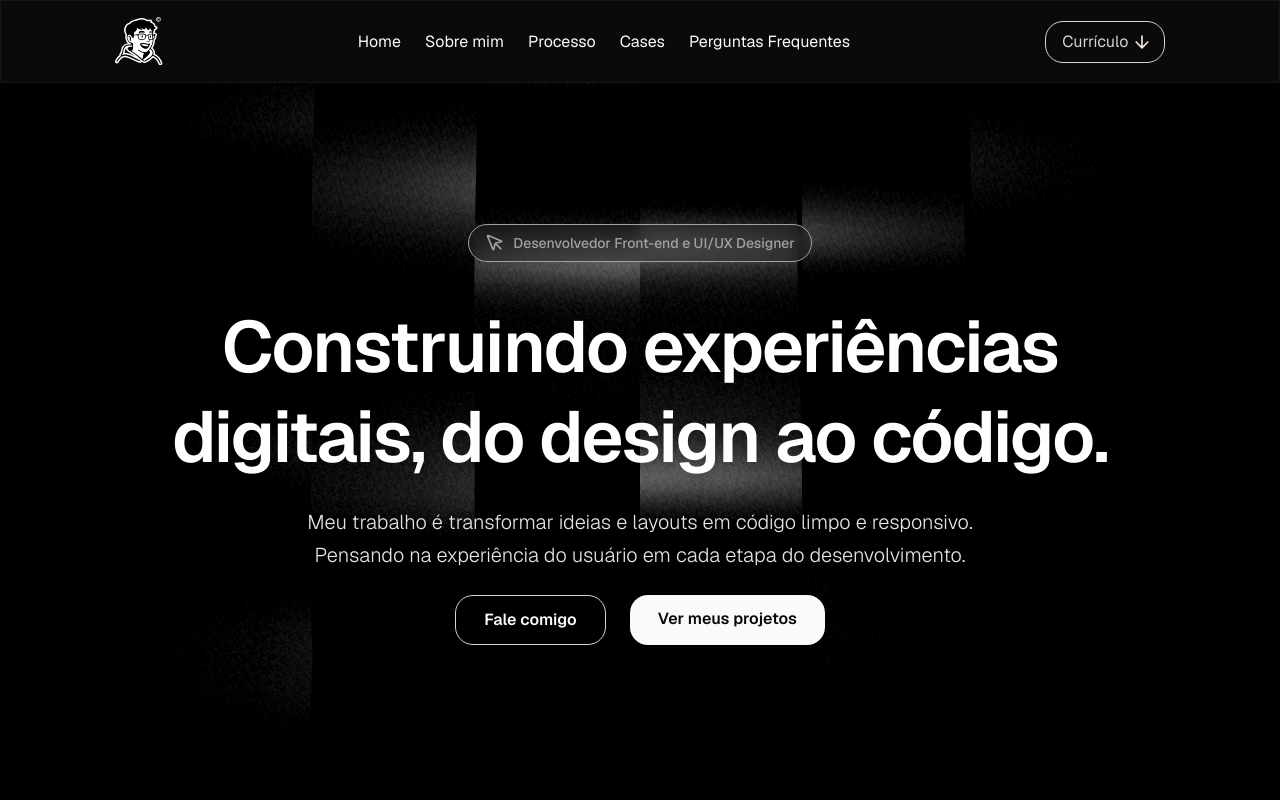
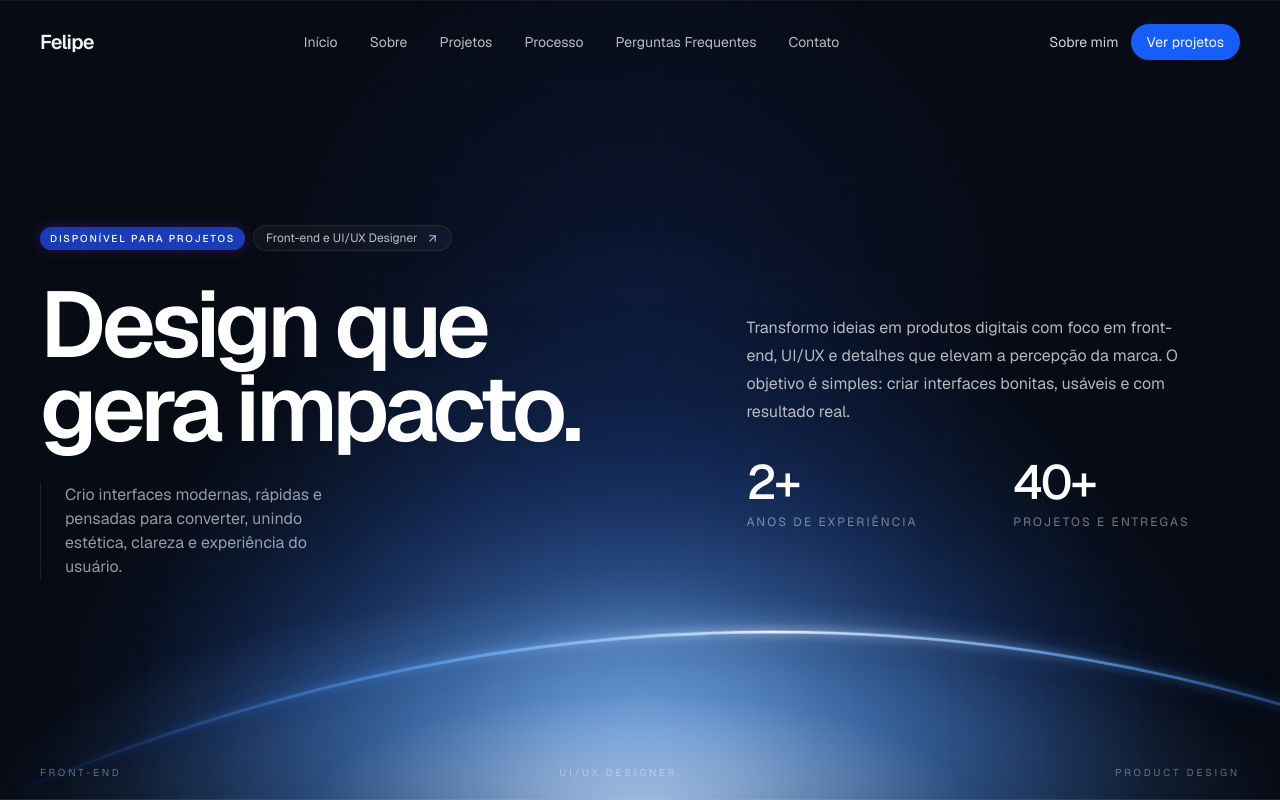
Before and after one commit to felipekenzoo/portfolio-next, a Next.js app: page / in a window 1280 px wide. Shown: the top 800 px of the page. Built offline with nearby package versions, Linux system fonts and the light colour scheme.

Commit message:
Mudando a hero section

```diff
--- a/app/globals.css
+++ b/app/globals.css
@@ -81,6 +81,10 @@
   --sidebar-ring: oklch(0.705 0.015 286.067);
 }
 
+html {
+  scroll-behavior: smooth;
+}
+
 .dark {
   --background: oklch(0.141 0.005 285.823);
   --foreground: oklch(0.985 0 0);
--- a/app/page.tsx
+++ b/app/page.tsx
@@ -5,7 +5,6 @@ import Cases from "./sections/cases";
 import FAQ from "./sections/faq";
 import FinalSection from "./sections/finalcta";
 import Footer from "./sections/footer";
-import Header from "./sections/header";
 import Hero from "./sections/hero";
 import Process from "./sections/process";
 
@@ -13,7 +12,6 @@ export default function Home() {
   return (
     <div className="flex flex-col min-h-screen bg-zinc-50 font-sans dark:bg-black">
       <main className="flex-1 w-full">
-        <Header />
         <Hero />
         <About />
         <Cases />
--- a/app/sections/finalcta.tsx
+++ b/app/sections/finalcta.tsx
@@ -3,7 +3,7 @@ import SocialLink from "../components/social";
 
 export default function FinalSection() {
   return (
-    <section className="flex flex-col lg:flex-row px-10 md:px-12 lg:px-80 py-16 md:py-30 bg-neutral-100/20 justify-between gap-6 md:gap-8">
+    <section className="flex flex-col lg:flex-row px-10 md:px-12 lg:px-80 py-16 md:py-30 bg-neutral-100/20 justify-between gap-6 md:gap-8" id="contact">
       <div id="left">
         <div className="flex items-center gap-1.5">
           <div className="bg-green-500 h-3 w-3 rounded-2xl border border-green-100"></div>
--- a/app/sections/hero.tsx
+++ b/app/sections/hero.tsx
@@ -1,59 +1,244 @@
-"use client";
+import { Geist } from "next/font/google";
+import Link from "next/link";
+import { ArrowUpRight } from "lucide-react";
 
-import Hat from "../components/hat";
-import { MousePointer } from "lucide-react";
-import Beams from "@/app/components/Beams";
+const geist = Geist({ subsets: ["latin"], variable: "--font-geist" });
 
 export default function Hero() {
   return (
     <section
       id="hero"
-      className="relative flex flex-col w-full items-center py-32 justify-start bg-cover bg-center bg-no-repeat md:pt-56 md:py-56 text-center overflow-hidden pb-10"
+      className={`relative isolate flex min-h-screen w-full flex-col overflow-hidden bg-[#070b14] text-white ${geist.className}`}
     >
-      <div className="absolute inset-0 z-0 pointer-events-none">
-        <Beams
-          beamWidth={2}
-          beamHeight={15}
-          beamNumber={12}
-          lightColor="#bababa"
-          speed={2}
-          noiseIntensity={1.75}
-          scale={0.2}
-          rotation={0}
-        />
+      <style jsx global>{`
+        @keyframes heroGridShift {
+          0% {
+            transform: translate3d(0, 0, 0);
+          }
+          100% {
+            transform: translate3d(-48px, -48px, 0);
+          }
+        }
+
+        @keyframes heroFloatA {
+          0%,
+          100% {
+            transform: translate3d(-50%, 0, 0) scale(1);
+          }
+          50% {
+            transform: translate3d(-50%, -22px, 0) scale(1.06);
+          }
+        }
+
+        @keyframes heroFloatB {
+          0%,
+          100% {
+            transform: translate3d(0, 0, 0) scale(1);
+          }
+          50% {
+            transform: translate3d(18px, -18px, 0) scale(1.04);
+          }
+        }
+
+        @keyframes heroPulse {
+          0%,
+          100% {
+            opacity: 0.55;
+          }
+          50% {
+            opacity: 0.95;
+          }
+        }
+
+        @keyframes heroSweep {
+          0% {
+            transform: translateX(-12%) scaleX(1);
+          }
+          50% {
+            transform: translateX(12%) scaleX(1.08);
+          }
+          100% {
+            transform: translateX(-12%) scaleX(1);
+          }
+        }
+      `}</style>
+
+      <div className="absolute inset-0 bg-[#070b14]" />
+
+      <div
+        className="absolute inset-0 opacity-90"
+        style={{
+          backgroundImage:
+            "radial-gradient(circle at 50% 92%, rgba(96,165,250,0.42) 0%, rgba(59,130,246,0.18) 18%, rgba(7,11,20,0) 54%), radial-gradient(circle at 50% 38%, rgba(29,78,216,0.17) 0%, rgba(7,11,20,0) 48%)",
+        }}
+      />
+
+      <div
+        className="absolute inset-0 opacity-60"
+        style={{
+          backgroundImage:
+            "linear-gradient(to right, rgba(255,255,255,0.045) 1px, transparent 1px), linear-gradient(to bottom, rgba(255,255,255,0.045) 1px, transparent 1px)",
+          backgroundSize: "96px 96px",
+          animation: "heroGridShift 22s linear infinite",
+        }}
+      />
+
+      <div
+        className="absolute bottom-0 left-1/2 h-[24rem] w-[68rem] -translate-x-1/2 rounded-full blur-3xl"
+        style={{
+          background:
+            "radial-gradient(ellipse at center bottom, rgba(191,219,254,0.92) 0%, rgba(96,165,250,0.5) 30%, rgba(37,99,235,0.18) 55%, rgba(7,11,20,0) 78%)",
+        }}
+      />
+
+      <div className="absolute inset-x-0 top-0 h-px bg-white/5" />
+      <div className="absolute inset-x-0 bottom-0 h-px bg-white/10" />
+
+      <div className="relative z-10 mx-auto flex w-full max-w-7xl items-center justify-between px-4 pt-4 sm:px-6 md:px-10 md:pt-6">
+        <Link href="/" className="text-xl font-semibold tracking-[-0.04em] text-white/95">
+          Felipe
+        </Link>
+
+        <nav className="hidden items-center gap-8 text-sm text-white/72 md:flex">
+          <Link href="#hero" className="transition-colors hover:text-white">
+            Início
+          </Link>
+          <Link href="#about" className="transition-colors hover:text-white">
+            Sobre
+          </Link>
+          <Link href="#cases" className="transition-colors hover:text-white">
+            Projetos
+          </Link>
+          <Link href="#process" className="transition-colors hover:text-white">
+            Processo
+          </Link>
+          <Link href="#faq" className="transition-colors hover:text-white">
+            Perguntas Frequentes
+          </Link>
+          <Link href="#contact" className="transition-colors hover:text-white">
+            Contato
+          </Link>
+        </nav>
+
+        <div className="flex items-center gap-3 text-sm">
+          <Link href="#about" className="hidden text-white/82 transition-colors hover:text-white md:block">
+            Sobre mim
+          </Link>
+          <Link
+            href="#cases"
+            className="py-2 px-4 rounded-2xl bg-blue-600 text-neutral-50 w-fit hover:px-6 hover:bg-blue-700 transition-all duration-300 ease-in-out"
+          >
+            Ver projetos
+          </Link>
+        </div>
       </div>
 
-      <div className="pointer-events-none absolute bottom-0 left-0 w-full h-40 md:h-56 bg-linear-to-t from-black/90 to-transparent z-10" />
+      <div className="relative z-10 mx-auto grid w-full max-w-7xl flex-1 items-start gap-8 px-4 pb-18 pt-10 sm:px-6 sm:pt-14 md:grid-cols-[1.08fr_0.92fr] md:items-center md:gap-10 md:px-10 md:pb-24 md:pt-10">
+        <div className="flex flex-col gap-5 md:gap-8">
+          <div className="flex flex-col items-start gap-2 sm:flex-row sm:flex-wrap sm:items-center">
+            <span className="rounded-full bg-blue-800 px-2.5 py-1 text-[10px] font-medium uppercase tracking-[0.18em] text-white shadow-[0_0_14px_rgba(88,28,135,0.5)]">
+              Disponível para projetos
+            </span>
+            <span className="inline-flex items-center gap-2 rounded-full border border-white/8 bg-white/4 px-3 py-1 text-xs text-white/72">
+              Front-end e UI/UX Designer
+              <ArrowUpRight size={13} className="text-blue-300" />
+            </span>
+          </div>
 
-      <div className="relative z-20 flex flex-col items-center w-full px-2 gap-6">
-        <Hat
-          icon={<MousePointer size={20} />}
-          title="Desenvolvedor Front-end e UI/UX Designer"
+          <h1 className="max-w-[11ch] text-[2.7rem] font-semibold leading-[0.9] tracking-[-0.055em] text-white sm:text-5xl md:max-w-xl md:text-[4.8rem] lg:text-[5.8rem]">
+            Design que
+            <br />
+            gera impacto.
+          </h1>
+
+          <div className="max-w-xs border-l border-white/10 pl-4 text-sm text-white/58 sm:pl-5 md:pl-6 md:text-base">
+            Crio interfaces modernas, rápidas e pensadas para converter, unindo estética, clareza e experiência do usuário.
+          </div>
+        </div>
+
+        <div className="flex flex-col gap-6 md:gap-8 md:pt-10 md:pl-10">
+          <p className="max-w-md text-sm leading-6 text-white/70 md:text-base md:leading-7">
+            Transformo ideias em produtos digitais com foco em front-end, UI/UX e detalhes que elevam a percepção da marca. O objetivo é simples: criar interfaces bonitas, usáveis e com resultado real.
+          </p>
+
+          <div className="grid max-w-lg grid-cols-2 gap-4 text-left sm:gap-6 md:gap-10">
+            <div>
+              <div className="text-4xl font-medium tracking-[-0.05em] text-white md:text-5xl">2+</div>
+              <div className="mt-2 text-xs uppercase tracking-[0.18em] text-white/45">Anos de experiência</div>
+            </div>
+            <div>
+              <div className="text-4xl font-medium tracking-[-0.05em] text-white md:text-5xl">40+</div>
+              <div className="mt-2 text-xs uppercase tracking-[0.18em] text-white/45">Projetos e entregas</div>
+            </div>
+          </div>
+        </div>
+      </div>
+
+      <div className="pointer-events-none absolute inset-x-0 bottom-0 z-20 h-[30vh] sm:h-[34vh] md:h-[42vh]">
+        <div
+          className="absolute inset-x-0 bottom-0 h-[18vh] bg-[radial-gradient(ellipse_at_center_bottom,rgba(191,219,254,0.68)_0%,rgba(96,165,250,0.26)_36%,rgba(7,11,20,0)_72%)] sm:h-[20vh] md:h-[26vh]"
         />
 
-        <h1 className="text-4xl md:text-7xl font-semibold text-white max-w-5xl tracking-tight leading-tight drop-shadow-lg">
-          Construindo experiências digitais, do design ao código.
-        </h1>
+        <svg
+          className="absolute inset-x-0 bottom-0 h-full w-full"
+          viewBox="0 0 1440 360"
+          preserveAspectRatio="none"
+          xmlns="http://www.w3.org/2000/svg"
+        >
+          <defs>
+            <filter id="hero-arc-glow" x="-20%" y="-120%" width="140%" height="420%">
+              <feGaussianBlur stdDeviation="5" result="blur1" />
+              <feGaussianBlur stdDeviation="12" result="blur2" />
+              <feMerge>
+                <feMergeNode in="blur2" />
+                <feMergeNode in="blur1" />
+                <feMergeNode in="SourceGraphic" />
+              </feMerge>
+            </filter>
+            <linearGradient id="hero-arc-gradient" x1="0%" y1="0%" x2="100%" y2="0%">
+              <stop offset="0%" stopColor="#1d4ed8" stopOpacity="0" />
+              <stop offset="28%" stopColor="#60a5fa" stopOpacity="0.7" />
+              <stop offset="50%" stopColor="#dbeafe" stopOpacity="1" />
+              <stop offset="72%" stopColor="#60a5fa" stopOpacity="0.7" />
+              <stop offset="100%" stopColor="#1d4ed8" stopOpacity="0" />
+            </linearGradient>
+            <linearGradient id="hero-line-gradient" x1="0%" y1="0%" x2="100%" y2="0%">
+              <stop offset="0%" stopColor="#1d4ed8" stopOpacity="0" />
+              <stop offset="22%" stopColor="#60a5fa" stopOpacity="0.24" />
+              <stop offset="78%" stopColor="#60a5fa" stopOpacity="0.24" />
+              <stop offset="100%" stopColor="#1d4ed8" stopOpacity="0" />
+            </linearGradient>
+            <linearGradient id="hero-core-gradient" x1="0%" y1="0%" x2="100%" y2="0%">
+              <stop offset="0%" stopColor="white" stopOpacity="0" />
+              <stop offset="46%" stopColor="white" stopOpacity="0" />
+              <stop offset="50%" stopColor="white" stopOpacity="0.92" />
+              <stop offset="54%" stopColor="white" stopOpacity="0" />
+              <stop offset="100%" stopColor="white" stopOpacity="0" />
+            </linearGradient>
+          </defs>
 
-        <p className="text-md md:text-xl text-zinc-200 font-light max-w-2xl leading-relaxed drop-shadow-md">
-          Meu trabalho é transformar ideias e layouts em código limpo e
-          responsivo. <br className="hidden md:block" />
-          <br className="lg:hidden md:block" />
-          Pensando na experiência do usuário em cada etapa do desenvolvimento.
-        </p>
-        <div className="flex gap-6">
-          <a
-            href="https://www.linkedin.com/in/felipesunakozawa/"
-            className="py-3 px-7 border font-semibold text-md border-neutral-300 text-neutral-50 rounded-2xl hover:px-10 hover:bg-zinc-50 hover:text-neutral-950 transition-all duration-300 ease-in-out sm:text-md"
-          >
-            Fale comigo
-          </a>
-          <a
-            href="#cases"
-            className="py-3 px-7 bg-neutral-50 font-semibold rounded-2xl text-md sm:text-md hover:px-10 hover:bg-zinc-50 hover:text-neutral-950 transition-all duration-300 ease-in-out"
-          >
-            Ver meus projetos
-          </a>
+          <line x1="0" y1="148" x2="1440" y2="148" stroke="url(#hero-line-gradient)" strokeWidth="0.7" />
+          <path
+            d="M -100 360 Q 720 0 1540 360"
+            fill="none"
+            stroke="url(#hero-arc-gradient)"
+            strokeWidth="3"
+            filter="url(#hero-arc-glow)"
+            style={{ animation: "heroSweep 10s ease-in-out infinite" }}
+          />
+          <path
+            d="M -100 360 Q 720 0 1540 360"
+            fill="none"
+            stroke="url(#hero-core-gradient)"
+            strokeWidth="1.2"
+            style={{ animation: "heroSweep 10s ease-in-out infinite" }}
+          />
+        </svg>
+
+        <div className="absolute inset-x-0 bottom-0 flex items-end justify-between px-4 pb-4 text-[9px] uppercase tracking-[0.22em] text-white/38 sm:px-6 sm:pb-5 sm:text-[10px] sm:tracking-[0.28em] md:px-10">
+          <span>Front-end</span>
+          <span className="hidden text-center sm:block">UI/UX Designer</span>
+          <span>Product design</span>
         </div>
       </div>
     </section>
```
